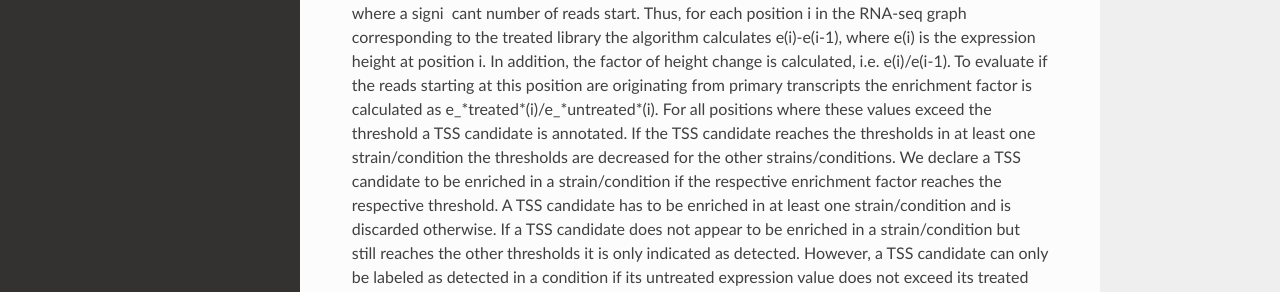
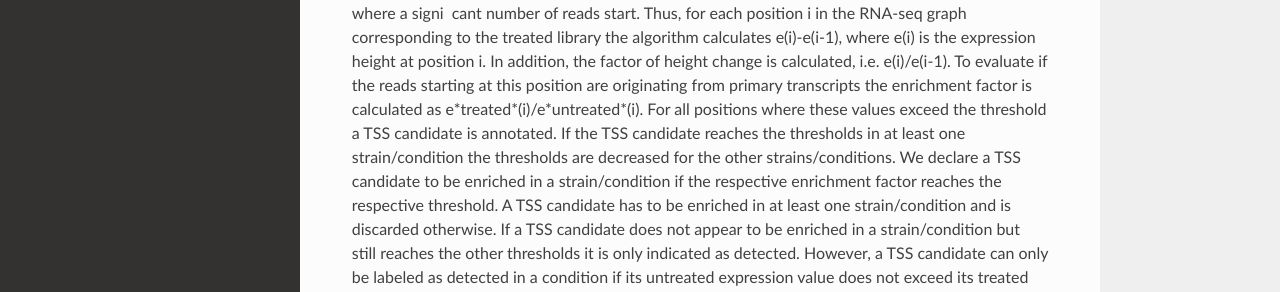
Before and after one commit to Integrative-Transcriptomics/TSSpredator2.0-rtd, a Sphinx documentation site: the page built from docs/source/methods.rst, in a window 1280 px wide and 1400 px high, scrolled down 389 px. Shown: the part 537-829 px from the top of the window. Built offline with Sphinx 7.4.7 and the Read the Docs theme 2.0.0, drawn with Linux system fonts in a browser that asks for light colours; some of the changed text lies outside the part shown.

```diff
--- a/docs/source/methods.rst
+++ b/docs/source/methods.rst
@@ -43,7 +43,7 @@ of positions, where a signi cant number of reads start. Thus, for each positio
 the RNA-seq graph corresponding to the treated library the algorithm calculates e(i)-e(i-1), where e(i) is the expression height at position i. In addition, the factor of
 height change is calculated, i.e. e(i)/e(i-1). To evaluate if the reads starting at this
 position are originating from primary transcripts the enrichment factor is calculated as
-e_*treated*(i)/e_*untreated*(i). For all positions where these values exceed the threshold a TSS
+e*treated*(i)/e*untreated*(i). For all positions where these values exceed the threshold a TSS
 candidate is annotated. If the TSS candidate reaches the thresholds in at least one
 strain/condition the thresholds are decreased for the other strains/conditions. We declare
 a TSS candidate to be enriched in a strain/condition if the respective enrichment factor
```
